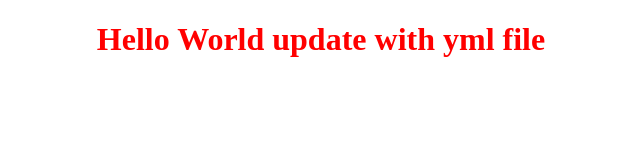
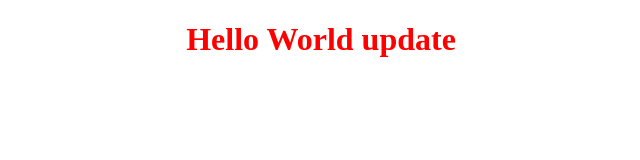
Before and after one commit to Nomanishaq/bootcamp-Assignment, a plain HTML site: page index.html in a window 1280 px wide. Shown: the whole page, without its empty margins (319-959 px from the left). Drawn offline with Linux system fonts and the light colour scheme.

Commit message:
Update index.html

```diff
--- a/index.html
+++ b/index.html
@@ -6,6 +6,6 @@
     <title>Bootcamp Assignment</title>
 </head>
 <body>
-    <h1 style="color:red; text-align: center;">Hello World update with yml file</h1>
+    <h1 style="color:red; text-align: center;">Hello World update</h1>
 </body>
 </html>
```
